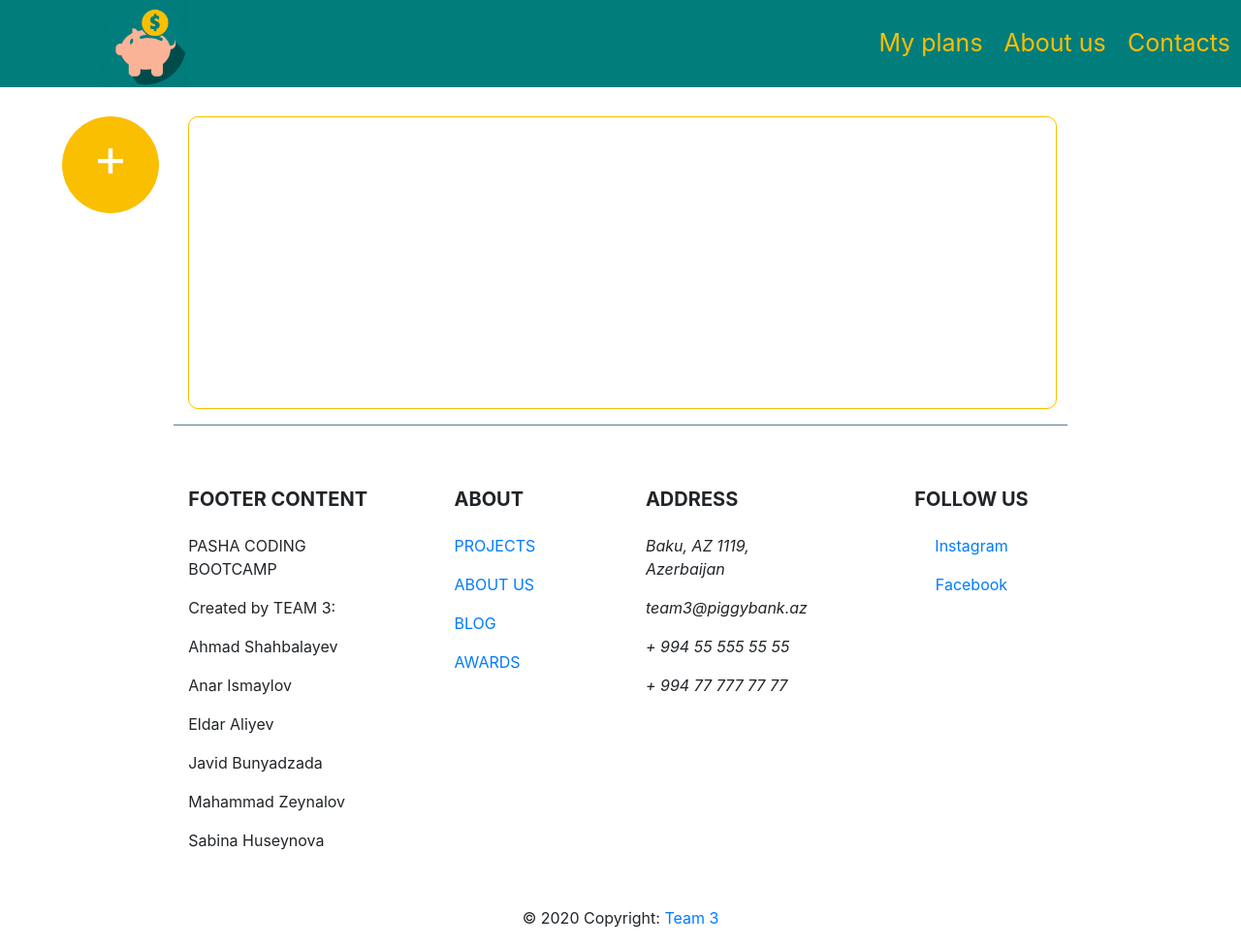
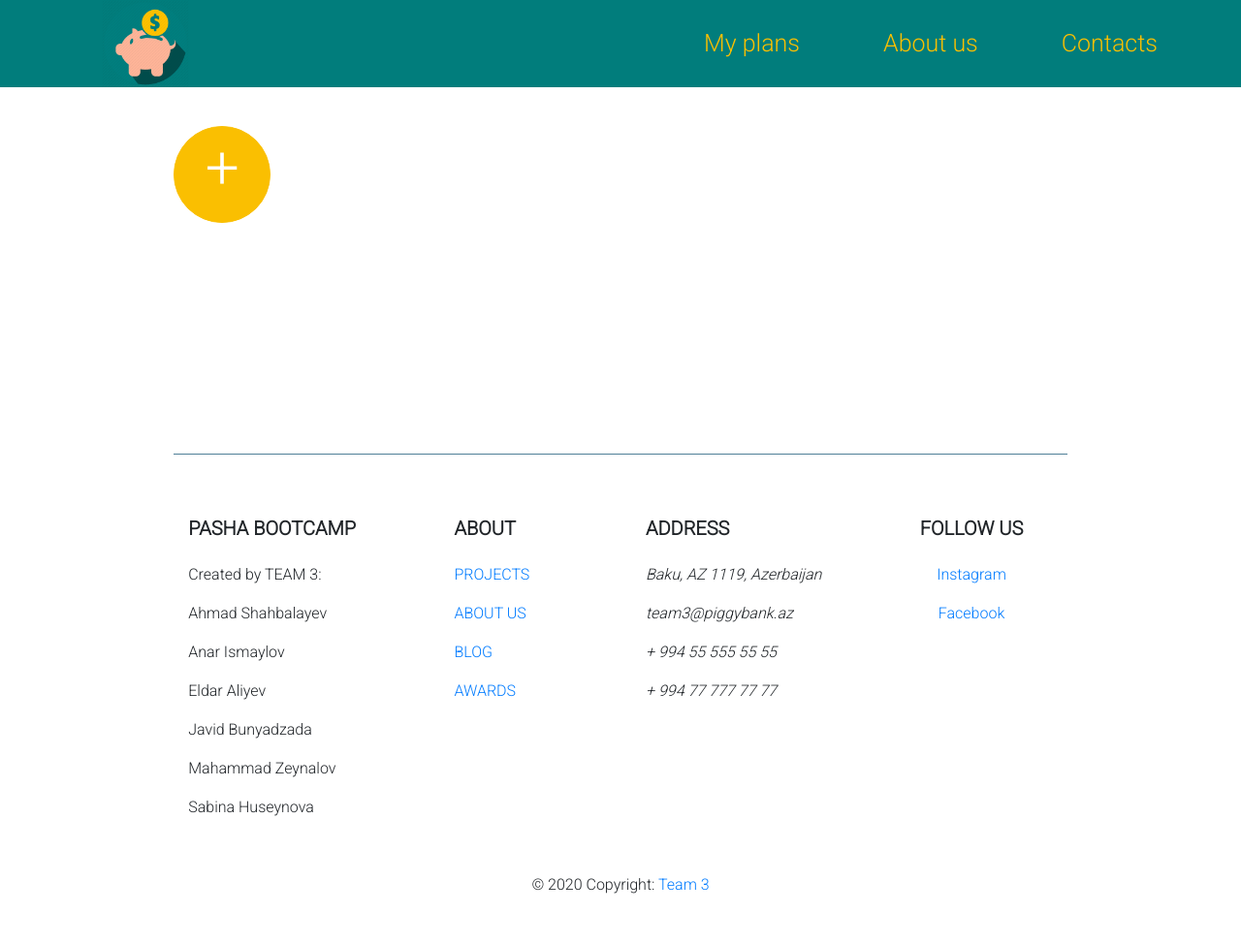
Before and after one commit to Grulice/BC_M4_2-PiggyBank-Team3, a website built with webpack: page index.html in a window 1280 px wide. Shown: the whole page at 97% size. After the commit the page ends 941 px from the top, so only its background shows below. Built offline with nearby package versions, Linux system fonts and the light colour scheme.

Commit message:
Ahmad's touch

```diff
--- a/index.html
+++ b/index.html
@@ -9,6 +9,7 @@
       integrity="sha384-Vkoo8x4CGsO3+Hhxv8T/Q5PaXtkKtu6ug5TOeNV6gBiFeWPGFN9MuhOf23Q9Ifjh"
       crossorigin="anonymous"
     />
+    <link href="https://fonts.googleapis.com/css2?family=Roboto:wght@300&display=swap" rel="stylesheet">
     <link rel="stylesheet" href="style.css" />
     <link rel="stylesheet" href="pigWait.css" />
     <script src="dist/main.js" defer></script>
@@ -265,8 +266,7 @@
           <!-- Grid column -->
           <div class="col-md-4 col-lg-3 mr-auto my-md-4 my-0 mt-4 mb-1">
             <!-- Content -->
-            <h5 class="font-weight-bold text-uppercase mb-4">Footer Content</h5>
-            <p>PASHA CODING BOOTCAMP</p>
+            <h5 class="font-weight-bold text-uppercase mb-4">PASHA BOOTCAMP</h5>
             <p>Created by TEAM 3:</p>
             <p>Ahmad Shahbalayev</p>
             <p>Anar Ismaylov</p>
--- a/style.css
+++ b/style.css
@@ -6,6 +6,7 @@ body {
   display: flex;
   flex-direction: column;
   justify-content: center;
+  font-family: 'Roboto', sans-serif;
 }
 
 .header-of-page {
@@ -23,8 +24,8 @@ body {
 .sections-block {
   font-size: 25px;
   display: flex;
-  justify-content: space-around;
-  width: 30%;
+  justify-content: space-evenly;
+  width: 50%;
 }
 
 .sections-of-header {
@@ -32,7 +33,7 @@ body {
   display: flex;
   justify-content: center;
   align-items: center;
-  width: 33%;
+  text-align: center;
 }
 
 .sections-of-header:hover {
@@ -40,24 +41,47 @@ body {
   cursor: pointer;
 }
 
+.main-container {
+  width: 72%;
+  min-width: 500px;
+  margin: 0 auto;
+}
+
+.add-button {
+  display: flex;
+  justify-content: center;
+  align-items: center;
+  position: sticky;
+  top: 130px;
+  margin-right: 4%;
+  border: 1px solid #fabf01;
+  border-radius: 50%;
+  width: 100px;
+  height: 100px;
+  float: left;
+  background: #fabf01;
+}
+
+.plus {
+  font-size: 62px;
+  color: white;
+}
+
 .plan-container {
-  width: 70%;
   display: flex;
   flex-wrap: wrap;
   align-items: flex-start;
-  /* margin: 0 auto; */
   min-height: 302px;
   flex-direction: row;
-  border: 1px solid #fabf01;
   border-radius: 10px;
-  margin-top: 30px;
+  margin: 30px auto;
 }
 
 .plan {
   border-radius: 10px;
   margin: 10px;
-  width: 31.4%;
-  min-width: 300px;
+  width: 30%;
+  min-width: 292px;
   min-height: 280px;
   height: 95%;
   padding: 10px;
@@ -79,18 +103,22 @@ body {
   width: 100%;
   display: flex;
   margin-top: 10px;
+  font-size: 12px;
 }
 
 .content-left-description {
   width: 50%;
   line-height: 15px;
   margin-top: 10px;
+  margin-right: 5px;
+  border-right: 1px solid rgb(0, 0, 0, 0.3);
 }
 
 .content-right-description {
   width: 50%;
   line-height: 15px;
   margin-top: 10px;
+  margin-left: 5px;
 }
 
 .mini-button {
@@ -114,33 +142,14 @@ body {
   right: 45px;
   background-image: url(./images/edit.png);
   background-repeat: no-repeat;
-  background-size: cover;
+  background-position: center;
+  background-size: 15px;
 }
 
 .delete {
   position: absolute;
   top: 5px;
   right: 10px;
-}
-
-.add-button {
-  display: flex;
-  justify-content: center;
-  align-items: center;
-  /* position: fixed; */
-  position: sticky;
-  /* left: -100px; */
-  top: 120px;
-  margin-left: 5%;
-  margin-right: 30px;
-
-  border: 1px solid #fabf01;
-  border-radius: 50%;
-  width: 100px;
-  height: 100px;
-
-  float: left;
-  background: #fabf01;
 }
 
 footer {
@@ -152,11 +161,6 @@ footer {
   outline: none;
 }
 
-.plus {
-  font-size: 55px;
-  color: white;
-}
-
 hr {
   background: #588da8;
 }
@@ -164,8 +168,6 @@ hr {
 .seperator {
   width: 72%;
 }
-
-
 
 .pop-up {
   position: absolute;
@@ -181,7 +183,6 @@ hr {
   background-color: blanchedalmond;
   border: 1px solid black;
 }
-
 
 .input-field {
   width: 200px;
@@ -236,7 +237,6 @@ hr {
 }
 
 .pig-wait {
-  /* display:none; */
   width: 300px;
   margin-top: -50px;
 }
@@ -277,9 +277,9 @@ hr {
   }
 }
 .rotating {
-  -webkit-animation: rotating 6s linear infinite;
-  -moz-animation: rotating 6s linear infinite;
-  -ms-animation: rotating 6s linear infinite;
-  -o-animation: rotating 6s linear infinite;
-  animation: rotating 6s linear infinite;
+  -webkit-animation: rotating 10s linear infinite;
+  -moz-animation: rotating 10s linear infinite;
+  -ms-animation: rotating 10s linear infinite;
+  -o-animation: rotating 10s linear infinite;
+  animation: rotating 10s linear infinite;
 }
```
Also changed, not shown: images/edit.png.
